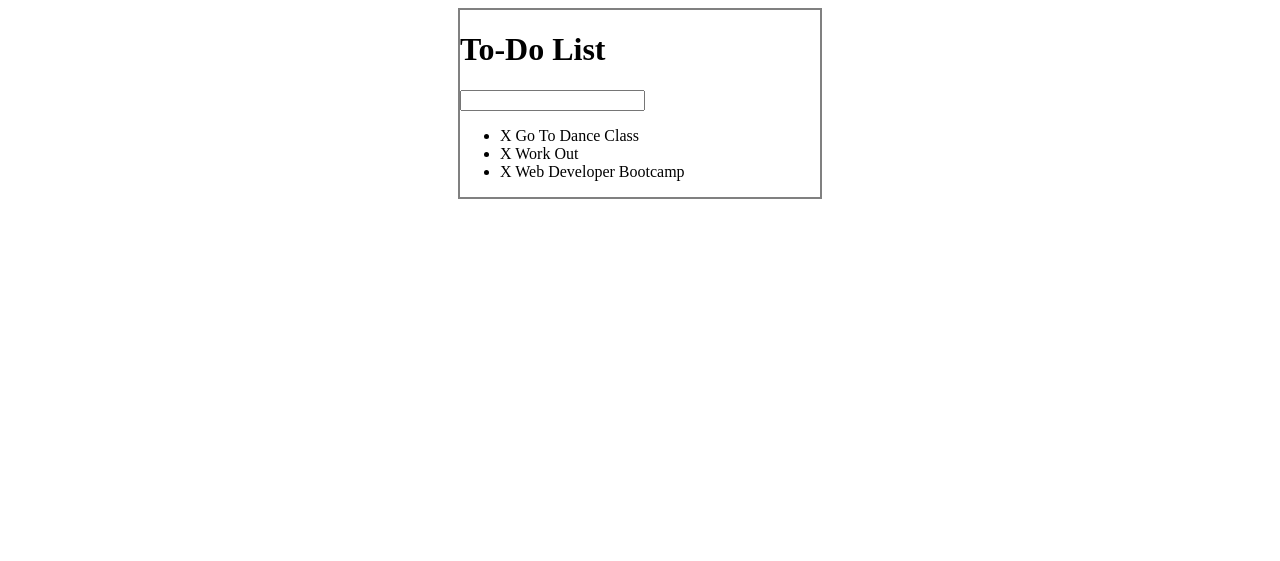
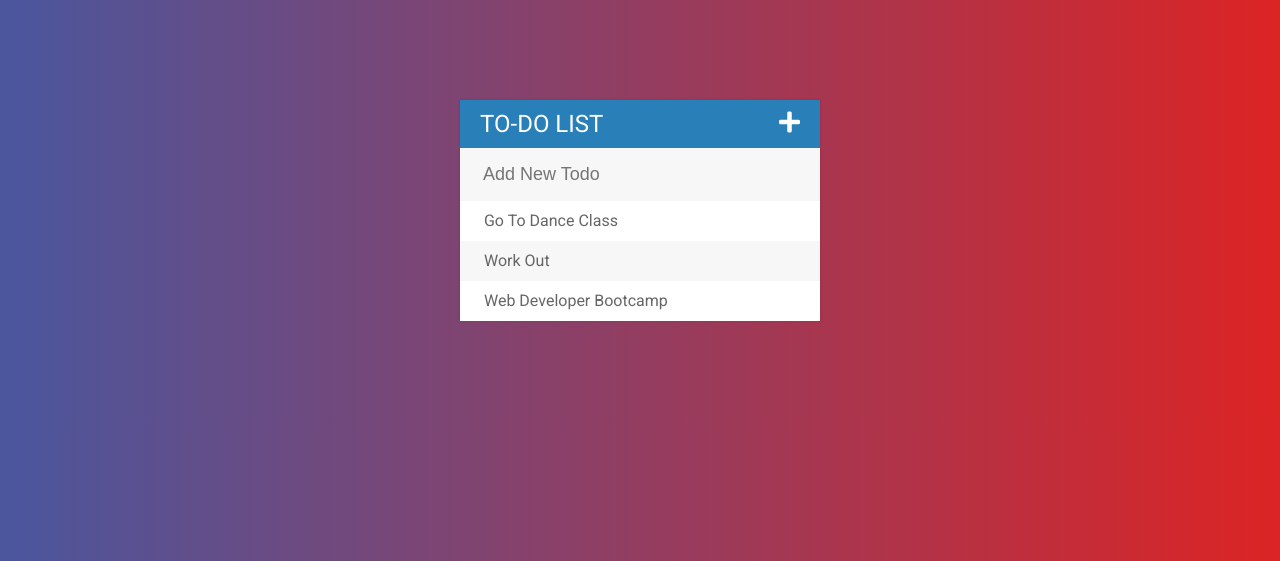
Before and after one commit to deletestvn/Web-Developer-Bootcamp, a web app: file Projects/Todo List/todoList.html in a window 1280 px wide. Shown: the top 561 px of the page. Run offline with its HTML, style and script files only (its server is not run), Linux system fonts and the light colour scheme; some libraries are stand-ins or nearby versions.

Commit message:
Add CSS styles to the Todo-List

```diff
--- a/Projects/Todo List/assets/css/todoList.css
+++ b/Projects/Todo List/assets/css/todoList.css
@@ -1,10 +1,85 @@
+h1{
+	background-color: #2980b9;
+	color: white;
+	margin: 0;
+	padding: 10px 20px;
+	text-transform: uppercase;
+	font-size: 24px;
+	font-weight: normal;
+}
+
+ul{
+	list-style: none;
+	margin: 0;
+	padding: 0;
+}
+
+body{
+	background: #DC2424;  /* fallback for old browsers */
+	background: -webkit-linear-gradient(to right, #4A569D, #DC2424);  /* Chrome 10-25, Safari 5.1-6 */
+	background: linear-gradient(to right, #4A569D, #DC2424); /* W3C, IE 10+/ Edge, Firefox 16+, Chrome 26+, Opera 12+, Safari 7+ */
+	font-family: Roboto;
+}
+
+li{
+	background-color: #fff;
+	height: 40px;
+	line-height: 40px;
+	color: #666;
+}
+
+li:nth-child(2n){
+	background-color: #f7f7f7;
+}
+
+input{
+	font-size: 18px;
+	color: #2980b9;
+	background-color: #f7f7f7;
+	width: 100%;
+	padding: 13px 13px 13px 20px;
+	box-sizing: border-box;
+	border: 3px solid rgba(0,0,0,0);
+}
+
+input:focus{
+	background-color: #fff;
+	border: 3px solid #2980b9;
+}
+
+span{
+	background-color: #e74c3c;
+	height: 40px;
+	margin-right: 20px;
+	text-align: center;
+	color: white;
+	width: 0px;
+	display: inline-block;
+	transition: 0.2s linear;
+	opacity: 0;
+}
+
+li:hover span{
+	width: 40px;
+	opacity: 1.0;
+}
+
 #container{
 	width: 360px;
-	margin: 0 auto;
-	border: 2px solid grey;
+	margin: 100px auto;
+	box-shadow: 0 0 3px rgba(0,0,0,0.1);
+	background-color: #f7f7f7
 }
 
 .todoCompleted{
 	color: grey;
 	text-decoration: line-through;
 }
+
+.fa-plus{
+	float: right;
+}
+
+.fa-trash-alt{
+
+}
--- a/Projects/Todo List/assets/js/todoList.js
+++ b/Projects/Todo List/assets/js/todoList.js
@@ -12,7 +12,7 @@ function deleteTodo(todo){
 function createTodo(todo){
 	var todoText = $(todo).val();
 	$(todo).val("");
-	$("ul").append("<li><span>X</span> "+todoText+"</li>");
+	$("ul").append("<li><span><i class='fas fa-trash-alt'></i></span> "+todoText+"</li>");
 }
 
 $("ul").on("click", "li", function(){markCompletion(this);});
--- a/Projects/Todo List/todoList.html
+++ b/Projects/Todo List/todoList.html
@@ -3,16 +3,18 @@
 <head>
 	<title>Todo Lists</title>
 	<link rel="stylesheet" type="text/css" href="assets/css/todoList.css">
+	<link href="https://fonts.googleapis.com/css?family=Roboto:400,500,700&display=swap" rel="stylesheet">
+	<link rel="stylesheet" type="text/css" href="https://cdnjs.cloudflare.com/ajax/libs/font-awesome/5.13.0/css/all.min.css">
 	<script type="text/javascript" src="assets/js/lib/jquery-3.4.1.js"></script>
 </head>
 <body>
 	<div id="container">
-		<h1>To-Do List</h1>
-		<input type="text">
+		<h1>To-Do List<i class="fas fa-plus"></i></h1>
+		<input type="text" placeholder="Add New Todo">
 		<ul>
-			<li><span>X</span> Go To Dance Class</li>
-			<li><span>X</span> Work Out</li>
-			<li><span>X</span> Web Developer Bootcamp</li>
+			<li><span><i class="fas fa-trash-alt"></i></span> Go To Dance Class</li>
+			<li><span><i class="fas fa-trash-alt"></i></span> Work Out</li>
+			<li><span><i class="fas fa-trash-alt"></i></span> Web Developer Bootcamp</li>
 		</ul>
 	</div>
 	<script type="text/javascript" src="assets/js/todoList.js"></script>
```
